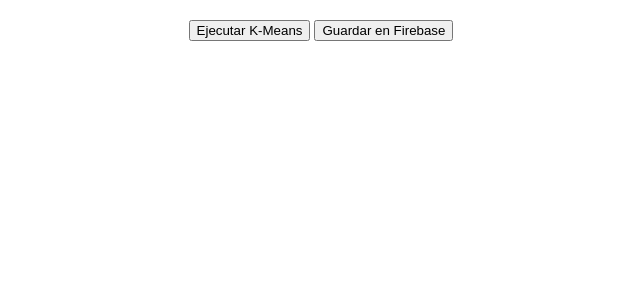
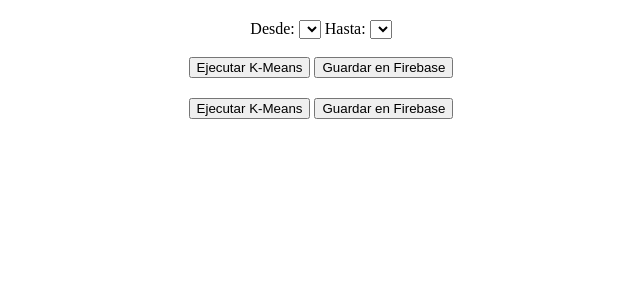
Before and after one commit to EzeAlfaro/serverbk, a Flask app: page / in a window 1280 px wide. Shown: the top 300 px of the page, without its empty margins (319-959 px from the left). Run offline with Flask 2, Linux system fonts and the light colour scheme; lists and menus that the app fills with data are empty.

Commit message:
agrego desde y hasta al front(lo toma del excel)

```diff
--- a/templates/index.html
+++ b/templates/index.html
@@ -25,6 +25,23 @@
   </style>
  </head>
  <body>
+
+  <div id="result">
+
+  <label for="desde">Desde:</label>
+  <select id="desde"></select>
+
+  <label for="hasta">Hasta:</label>
+  <select id="hasta"></select>
+
+  <br><br>
+
+  <button onclick="ejecutarKMeans()">Ejecutar K-Means</button>
+  <button onclick="guardarFirebase()">Guardar en Firebase</button>
+
+  <div id="tabla-container"></div>
+</div>
+
 
   <div id="result">
   <button onclick="ejecutarKMeans()">Ejecutar K-Means</button>
@@ -106,6 +123,45 @@
 
 
 
+async function cargarCiclos() {
+  try {
+    const res = await fetch('/ciclos');
+    if (!res.ok) throw new Error('Error al obtener ciclos');
+
+    const ciclos = await res.json();
+
+    const desdeSelect = document.getElementById('desde');
+    const hastaSelect = document.getElementById('hasta');
+
+    ciclos.forEach(ciclo => {
+      const optionDesde = document.createElement('option');
+      optionDesde.value = ciclo;
+      optionDesde.textContent = ciclo;
+      desdeSelect.appendChild(optionDesde);
+
+      const optionHasta = document.createElement('option');
+      optionHasta.value = ciclo;
+      optionHasta.textContent = ciclo;
+      hastaSelect.appendChild(optionHasta);
+    });
+
+    // Opcional: seleccionar por defecto el primer y último valor
+    desdeSelect.value = ciclos[0];
+    hastaSelect.value = ciclos[ciclos.length - 1];
+
+  } catch (error) {
+    console.error(error);
+    alert('No se pudieron cargar los ciclos.');
+  }
+}
+
+// Ejecutar al cargar la página
+window.onload = cargarCiclos;
+
+
+
+
+
 
   </script>
  </body>
```
